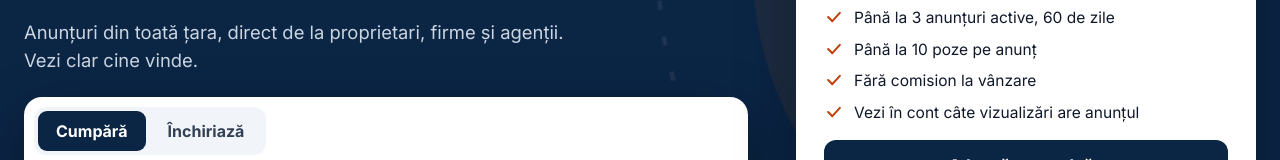
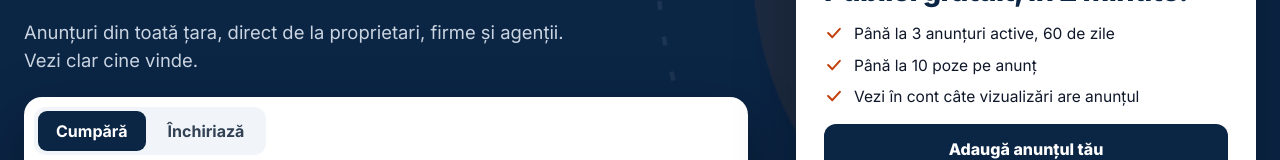
Before and after one commit to rudycwl/imobiliare-romania, a Next.js app: page / in a window 1280 px wide. Shown: the part 351-511 px from the top of the page. Built offline with nearby package versions, Linux system fonts and the light colour scheme; no server answers; the database is empty.

Commit message:
Pagina de start: scos „Fără comision la vânzare” din cardul „Publici gratuit” (Rudy, 27.11)
Co-Authored-By: Claude Opus 5.5 <noreply@anthropic.com>
Claude-Session: https://claude.ai/code/session_019z7Un5TmWpmw7yniHAYeMo

```diff
--- a/src/app/page.tsx
+++ b/src/app/page.tsx
@@ -176,7 +176,6 @@ export default async function Home() {
             <ul className="bife">
               <li><Icon d={BIFA} marime={20} />Până la {ANUNTURI_GRATUITE} anunțuri active, {ZILE_VALABILITATE} de zile</li>
               <li><Icon d={BIFA} marime={20} />Până la {MAX_POZE} poze pe anunț</li>
-              <li><Icon d={BIFA} marime={20} />Fără comision la vânzare</li>
               <li><Icon d={BIFA} marime={20} />Vezi în cont câte vizualizări are anunțul</li>
             </ul>
             <Link href={ADAUGA} className="buton-plin">Adaugă anunțul tău</Link>
```
